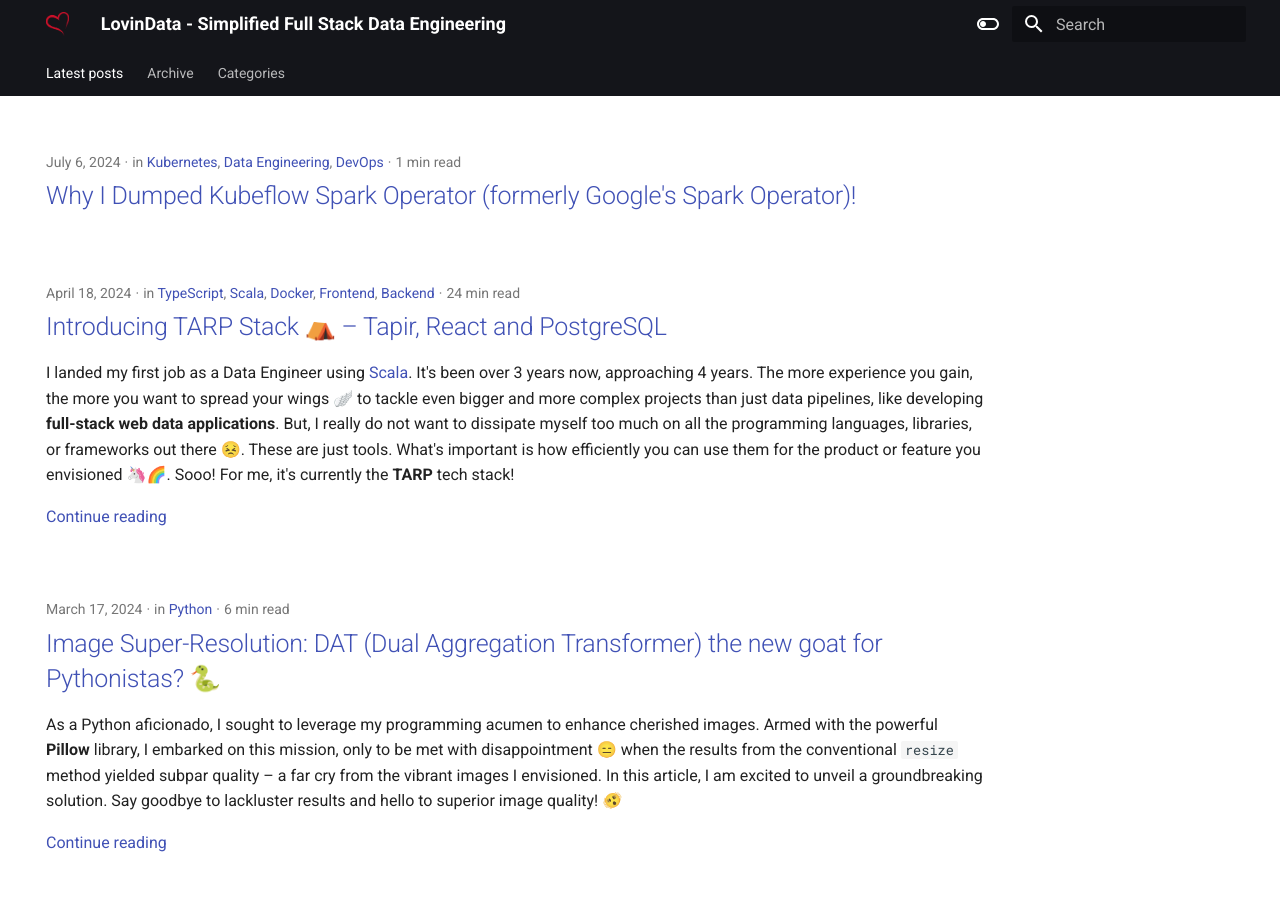
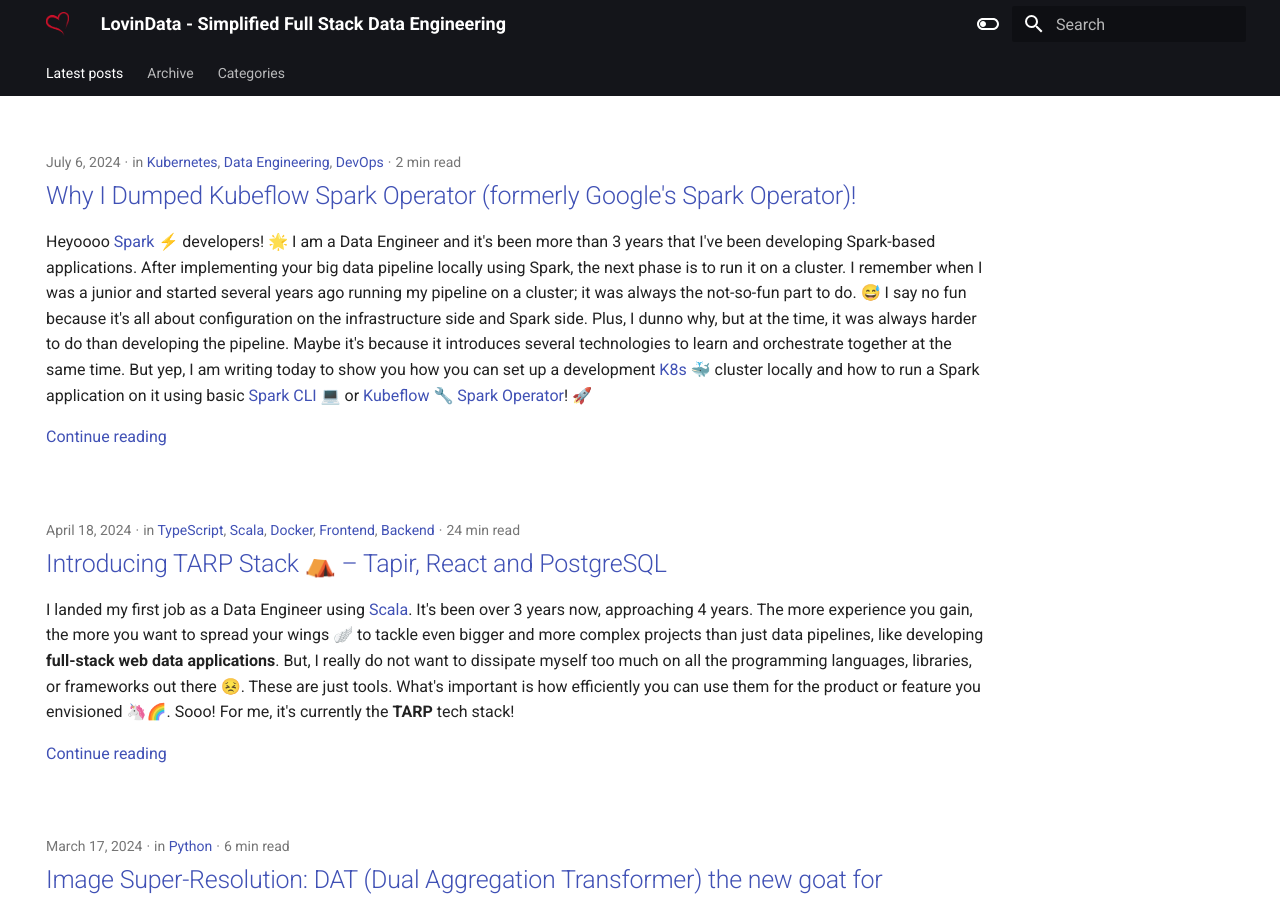
Before and after one commit to lovindata/blog, an MkDocs documentation site: the page built from docs/index.md, in a window 1280 px wide and 900 px high. Built offline with MkDocs 1.6.1 and Material for MkDocs 9.7.7, drawn with Linux system fonts in a browser that asks for light colours.

Commit message:
DONE: Add 'K8s, Spark and Kubeflow?'

```diff
--- a/docs/posts/3/index.md
+++ b/docs/posts/3/index.md
@@ -6,3 +6,37 @@
   - Data Engineering
   - DevOps
 ---
+
+Heyoooo [Spark ⚡](https://spark.apache.org/) developers! 🌟 I am a Data Engineer and it's been more than 3 years that I've been developing Spark-based applications. After implementing your big data pipeline locally using Spark, the next phase is to run it on a cluster. I remember when I was a junior and started several years ago running my pipeline on a cluster; it was always the not-so-fun part to do. 😅 I say no fun because it's all about configuration on the infrastructure side and Spark side. Plus, I dunno why, but at the time, it was always harder to do than developing the pipeline. Maybe it's because it introduces several technologies to learn and orchestrate together at the same time. But yep, I am writing today to show you how you can set up a development [K8s 🐳](https://kubernetes.io/) cluster locally and how to run a Spark application on it using basic [Spark CLI 💻](https://spark.apache.org/docs/latest/running-on-kubernetes.html) or [Kubeflow 🔧 Spark Operator](https://github.com/kubeflow/spark-operator)! 🚀
+
+<!-- more -->
+
+![Spark on K8s](image.png)
+
+## 🤔 K8s, Spark and Kubeflow?
+
+What are **K8s**, **Spark**, and **Kubeflow Spark Operator**? Quickly:
+
+- 🐳 [**K8s**](https://kubernetes.io/): Kubernetes (K8s) is an open-source container orchestration platform designed to automate the deployment, scaling, and management of containerized applications, often used to orchestrate complex frameworks like [Apache Spark](https://spark.apache.org/) for efficient data processing at scale.
+- ⚡ [**Spark**](https://spark.apache.org/): Apache Spark is an open-source distributed computing framework that enables fast data processing and analytics, widely recognized and supported by the company [Databricks](https://www.databricks.com/) in big data environments.
+- 🔧 [**Kubeflow Spark Operator**](https://github.com/kubeflow/spark-operator): The Kubeflow Spark Operator facilitates seamless integration of Apache Spark with Kubernetes. Originally developed by [Google Cloud Platform](https://cloud.google.com/?hl=en), it has recently been donated to the [Kubeflow community](https://www.kubeflow.org/).
+
+At the end of this guide, you should also be able to launch a Spark application on a Kubernetes cluster and understand when to use basic Spark CLI or the Kubeflow Spark Operator. Let's get started!
+
+## 👨‍💻 Local K8s for development
+
+## 💻 Spark on K8s via CLI
+
+### Submitting a Spark job
+
+### Multi-tenant K8s
+
+## 🔧 Spark on K8s via Kubeflow
+
+### Submitting a Spark job
+
+### Multi-tenant K8s
+
+## 🔚 Conclusion
+
+I write monthly on the [LovinData Blog](https://lovindata.github.io/blog/) and on [Medium](https://medium.com/@jamesjg), and like to give back the knowledge I've learned. So don't hesitate to reach out; I'm always available to chat about nerdy stuff 🤗! Here are my socials: [LinkedIn](https://www.linkedin.com/in/james-jiang-87306b155/), [Twitter](https://twitter.com/jamesjg_) and [Reddit](https://www.reddit.com/user/lovindata/). Otherwise, let's learn together in the next story 🫡! Bye ❤️.
```
Also changed, not shown: docs/posts/3/image.png (added), 3 other files.
